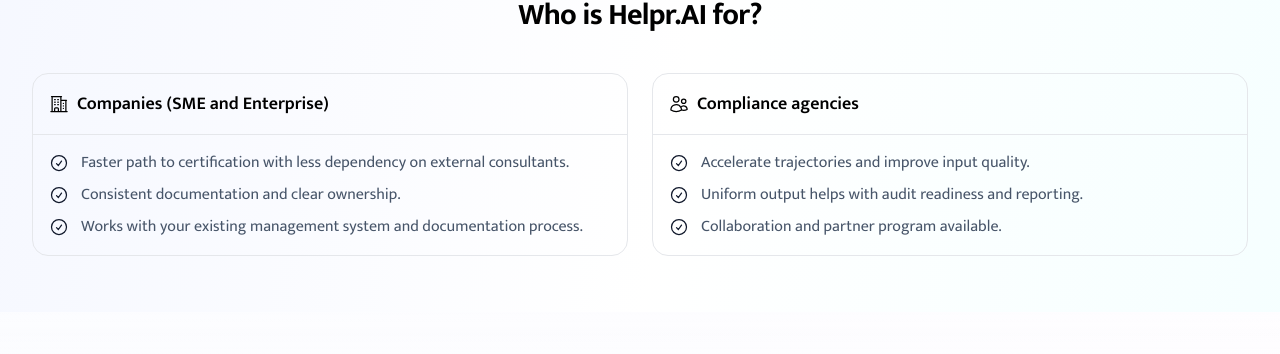
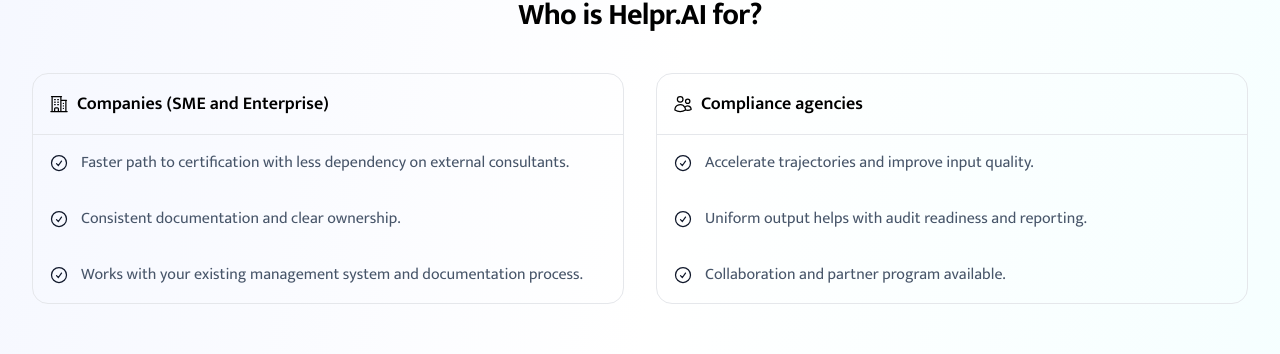
Before and after one commit to helpr-ai/helpr-ai-marketing-page, a Nuxt app: page / in a window 1280 px wide. Shown: the part 3185-3539 px from the top of the page. Built offline with nearby package versions, Linux system fonts and the light colour scheme.

Commit message:
Update .gitignore to exclude .nuxt directory and add dist; modify nitro.json and nuxt.json for project path adjustments; update TypeScript configuration files for manifest paths; enhance index.vue layout for better spacing and visual clarity.

```diff
--- a/composables/useI18n.ts
+++ b/composables/useI18n.ts
@@ -275,7 +275,7 @@
       cta: "Experience it yourself"
     },
     value: {
-      title: "Why {helpr}Helpr.AI{/helpr}",
+      title: "Why {helpr}Helpr.AI{/helpr}?",
       subtitle: "The fastest and most accessible way to get your compliance documentation in order.",
       card1: {
         title: "Crazy fast workflow",
--- a/pages/index.vue
+++ b/pages/index.vue
@@ -375,10 +375,10 @@
     <section id="voorwie" class="py-14 scroll-mt-24">
       <div class="mx-auto max-w-7xl px-4 sm:px-6 lg:px-8">
         <h2 class="text-3xl font-bold tracking-tight text-center">{{ t('target.title') }}</h2>
-        <div class="mt-10 grid md:grid-cols-2 gap-6">
+        <div class="mt-10 grid md:grid-cols-2 gap-8">
           <div class="rounded-2xl border">
             <div class="p-4 border-b flex items-center gap-2 text-lg font-semibold"><BuildingOffice2Icon class="h-5 w-5"/> {{ t('target.companies.title') }}</div>
-            <div class="p-4 text-slate-600 grid gap-2">
+            <div class="p-4 text-slate-600 grid gap-8">
               <div class="flex items-start gap-3"><CheckCircleIcon class="h-5 w-5 text-slate-900 mt-0.5"/> {{ t('target.companies.benefits.0') }}</div>
               <div class="flex items-start gap-3"><CheckCircleIcon class="h-5 w-5 text-slate-900 mt-0.5"/> {{ t('target.companies.benefits.1') }}</div>
               <div class="flex items-start gap-3"><CheckCircleIcon class="h-5 w-5 text-slate-900 mt-0.5"/> {{ t('target.companies.benefits.2') }}</div>
@@ -386,7 +386,7 @@
           </div>
           <div class="rounded-2xl border">
             <div class="p-4 border-b flex items-center gap-2 text-lg font-semibold"><UsersIcon class="h-5 w-5"/> {{ t('target.consultants.title') }}</div>
-            <div class="p-4 text-slate-600 grid gap-2">
+            <div class="p-4 text-slate-600 grid gap-8">
               <div class="flex items-start gap-3"><CheckCircleIcon class="h-5 w-5 text-slate-900 mt-0.5"/> {{ t('target.consultants.benefits.0') }}</div>
               <div class="flex items-start gap-3"><CheckCircleIcon class="h-5 w-5 text-slate-900 mt-0.5"/> {{ t('target.consultants.benefits.1') }}</div>
               <div class="flex items-start gap-3"><CheckCircleIcon class="h-5 w-5 text-slate-900 mt-0.5"/> {{ t('target.consultants.benefits.2') }}</div>
```
Also changed, not shown: 1 other file (tests, documents, lock files or other folders).
